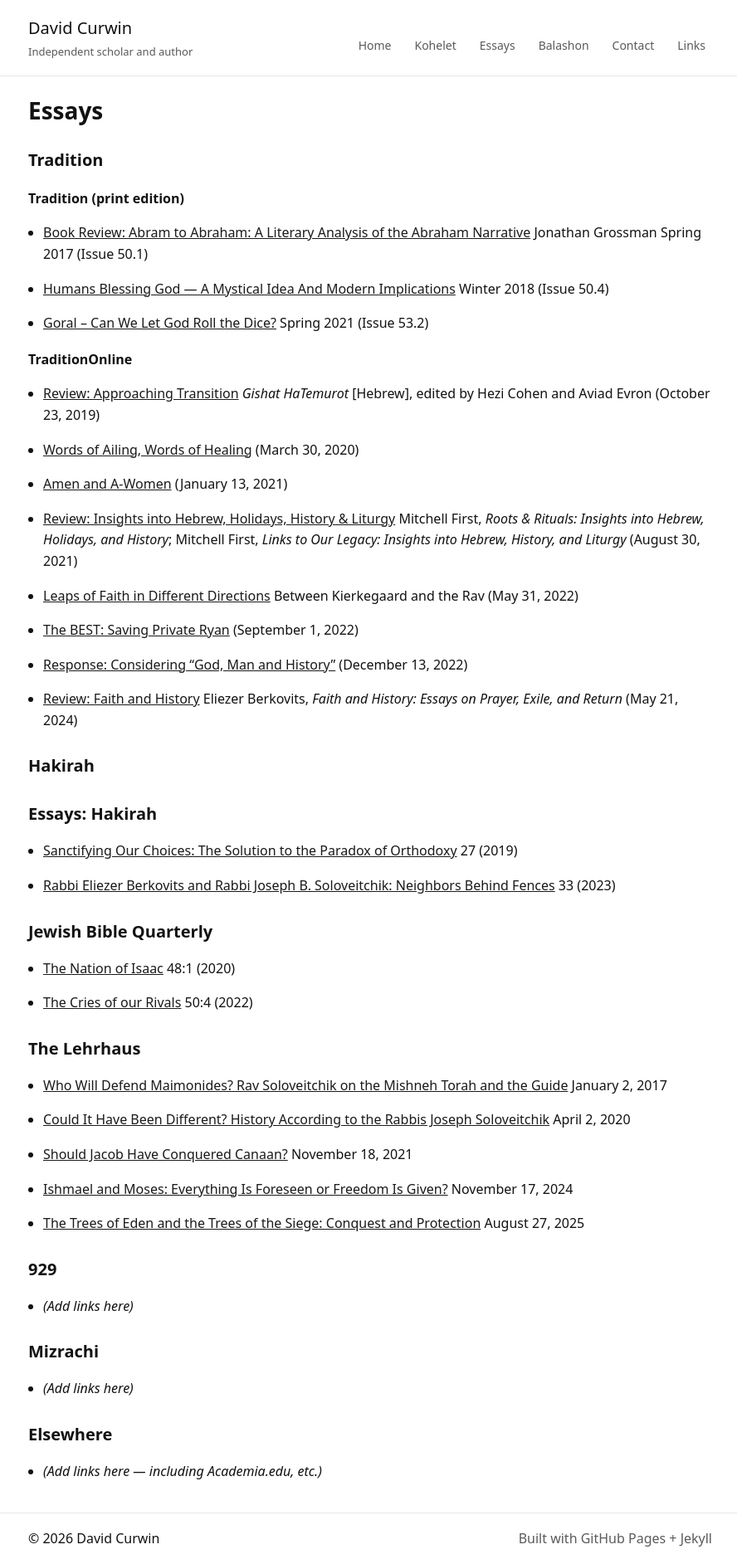
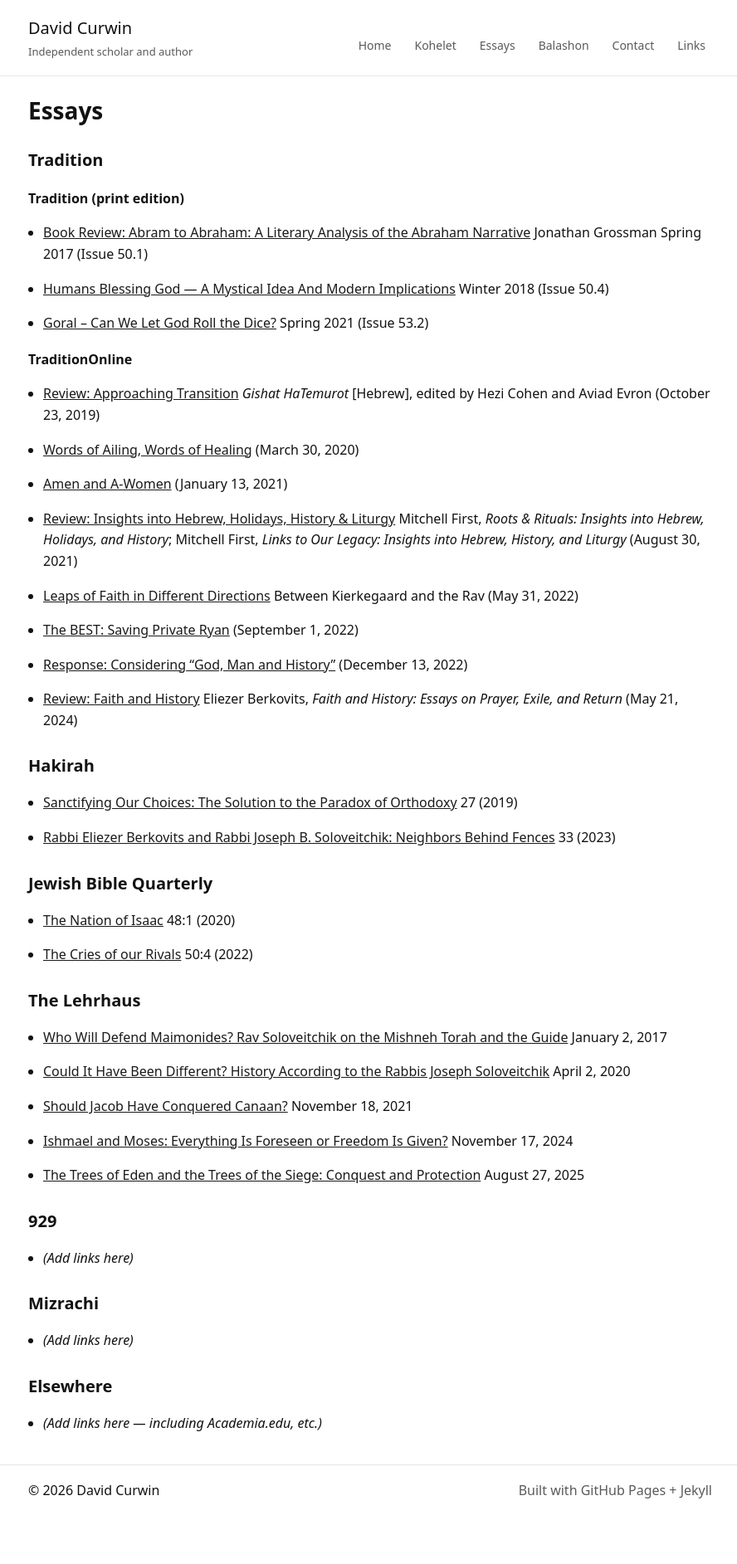
Before and after one commit to davidcurwin/davidcurwin.github.io, a Jekyll site: the page built from essays.md, in a window 1280 px wide. Shown: the whole page at 83% size, without its empty margins (194-1082 px from the left). Built offline with Jekyll 4.4.1, drawn with Linux system fonts in a browser that asks for light colours; after the commit the page ends 1827 px from its top, so only the background shows below that.

Commit message:
Remove duplicate header in Hakirah essays section
Removed redundant header for Hakirah essays section.

```diff
--- a/essays.md
+++ b/essays.md
@@ -53,8 +53,6 @@ permalink: /essays/
 
 ## Hakirah
 
-## Essays: Hakirah
-
 * [Sanctifying Our Choices: The Solution to the Paradox of Orthodoxy](https://hakirah.org/vol27Curwin.pdf)
   27 (2019)
 
```
